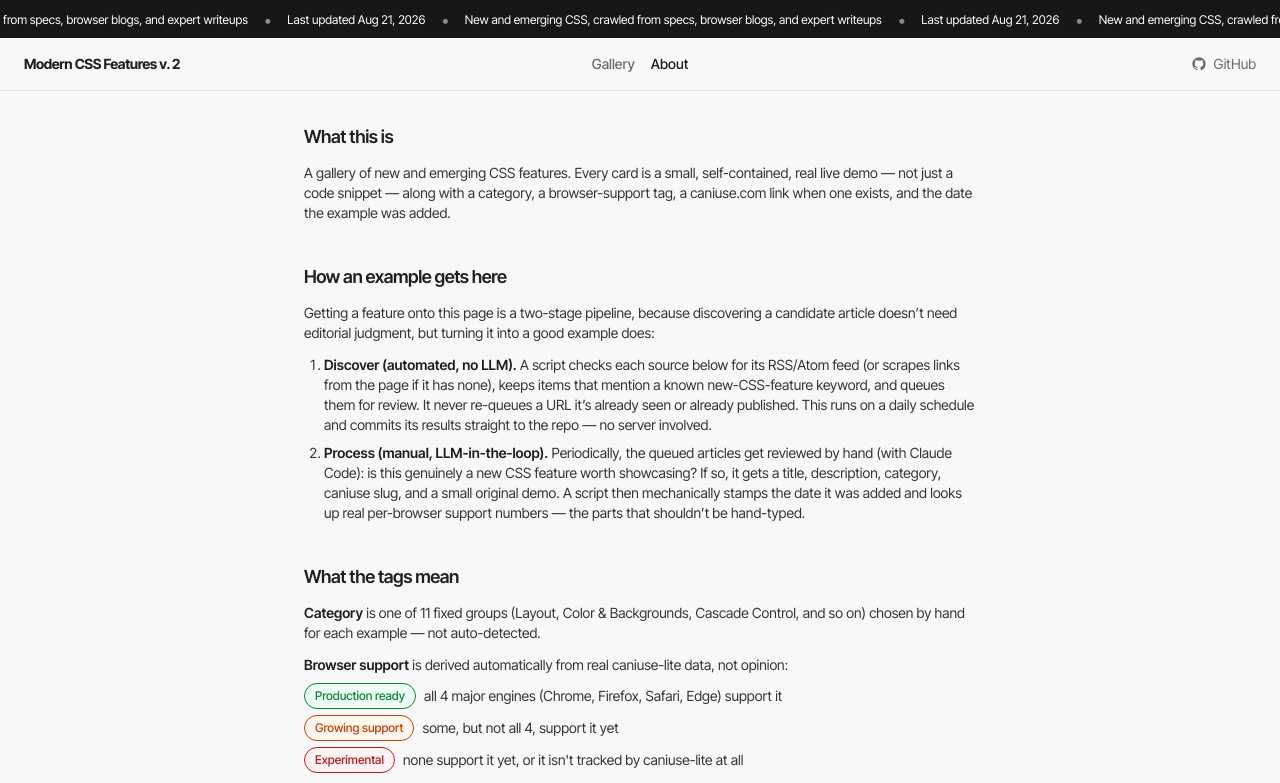
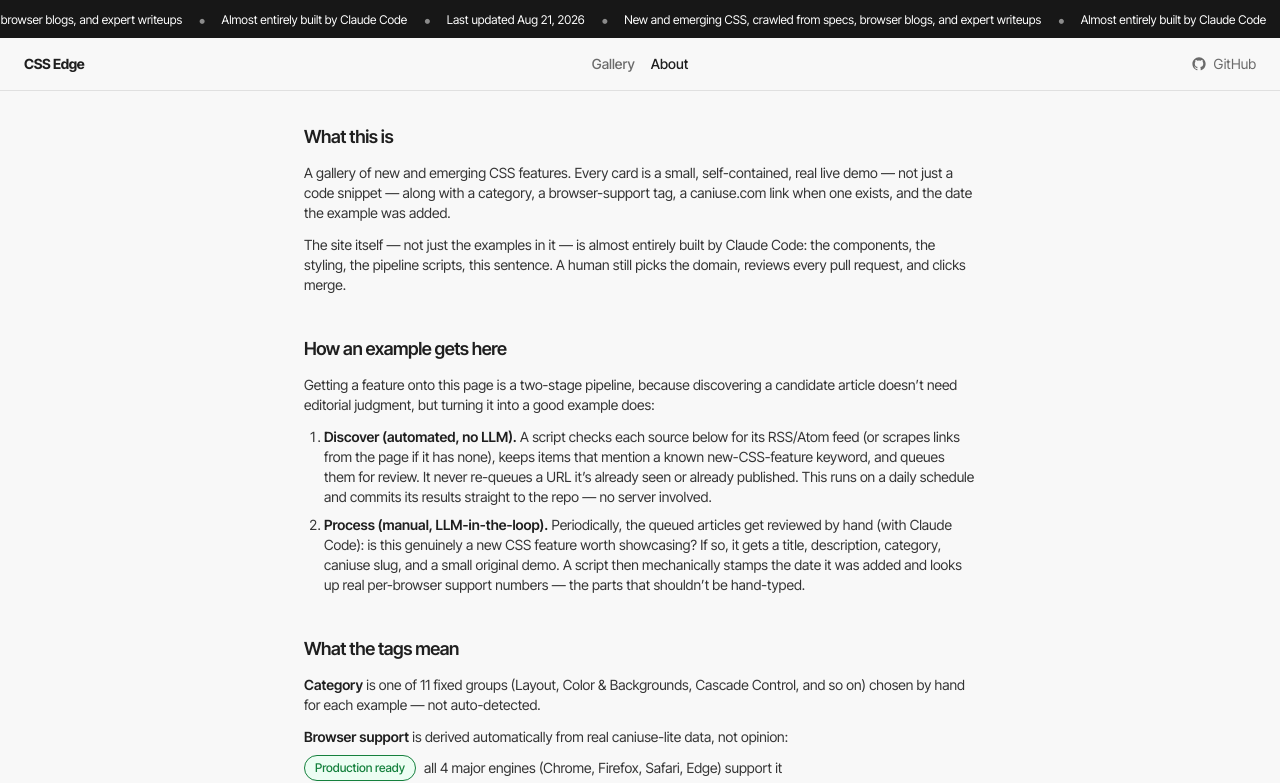
Before and after one commit to sorknes/css-features, a Next.js app: page /about in a window 1280 px wide. Shown: the top 783 px of the page. Built offline with nearby package versions, Linux system fonts and the light colour scheme.

Commit message:
rebrand: rename site to CSS Edge
Matches the cssedge.dev domain: page title, header, About page title,
README heading, and package name. Also notes on the About page and in
the header marquee that the site itself is almost entirely built by
Claude Code.

```diff
--- a/app/about/page.tsx
+++ b/app/about/page.tsx
@@ -10,7 +10,7 @@ import SiteHeader from "@/components/SiteHeader";
 import SiteFooter from "@/components/SiteFooter";
 
 export const metadata: Metadata = {
-  title: "About — Modern CSS Features v. 2",
+  title: "About — CSS Edge",
 };
 
 const examples = examplesData as CssExample[];
@@ -75,6 +75,11 @@ export default function AboutPage() {
               real live demo &mdash; not just a code snippet &mdash; along with a category, a
               browser-support tag, a caniuse.com link when one exists, and the date the example
               was added.
+            </p>
+            <p>
+              The site itself &mdash; not just the examples in it &mdash; is almost entirely built
+              by Claude Code: the components, the styling, the pipeline scripts, this sentence. A
+              human still picks the domain, reviews every pull request, and clicks merge.
             </p>
           </Section>
 
--- a/app/layout.tsx
+++ b/app/layout.tsx
@@ -14,7 +14,7 @@ const geistMono = Geist_Mono({
 });
 
 export const metadata: Metadata = {
-  title: "Modern CSS Features v. 2",
+  title: "CSS Edge",
   description:
     "A gallery of new and emerging CSS features, crawled from official specs, browser blogs, and expert writeups, with live demos and browser support.",
 };
--- a/components/SiteHeader.tsx
+++ b/components/SiteHeader.tsx
@@ -14,6 +14,7 @@ export default function SiteHeader({
 }) {
   const marqueeItems = [
     "New and emerging CSS, crawled from specs, browser blogs, and expert writeups",
+    "Almost entirely built by Claude Code",
     ...(lastUpdated ? [`Last updated ${formatDate(lastUpdated)}`] : []),
   ];
 
@@ -37,7 +38,7 @@ export default function SiteHeader({
       </div>
 
       <div className="grid grid-cols-[1fr_auto_1fr] items-center gap-3 px-4 py-4 sm:px-6">
-        <h1 className="text-sm font-bold tracking-tight">Modern CSS Features v. 2</h1>
+        <h1 className="text-sm font-bold tracking-tight">CSS Edge</h1>
         <nav aria-label="Site" className="flex items-center justify-self-center gap-4 text-xs font-medium sm:text-sm">
           <Link
             href="/"
--- a/package.json
+++ b/package.json
@@ -1,5 +1,5 @@
 {
-  "name": "modern-css-features-v2",
+  "name": "css-edge",
   "version": "0.1.0",
   "private": true,
   "scripts": {
```
Also changed, not shown: 1 other file (tests, documents, lock files or other folders).
